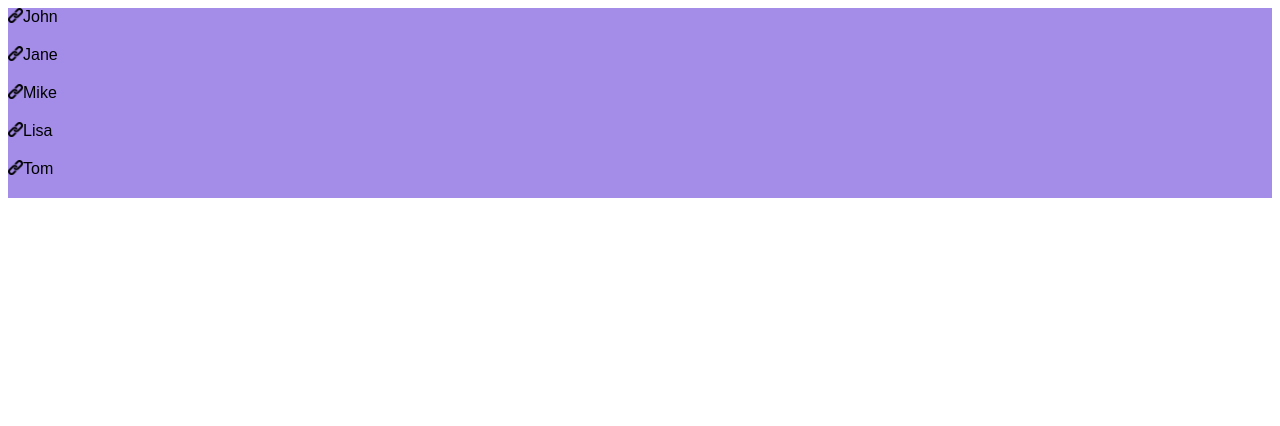
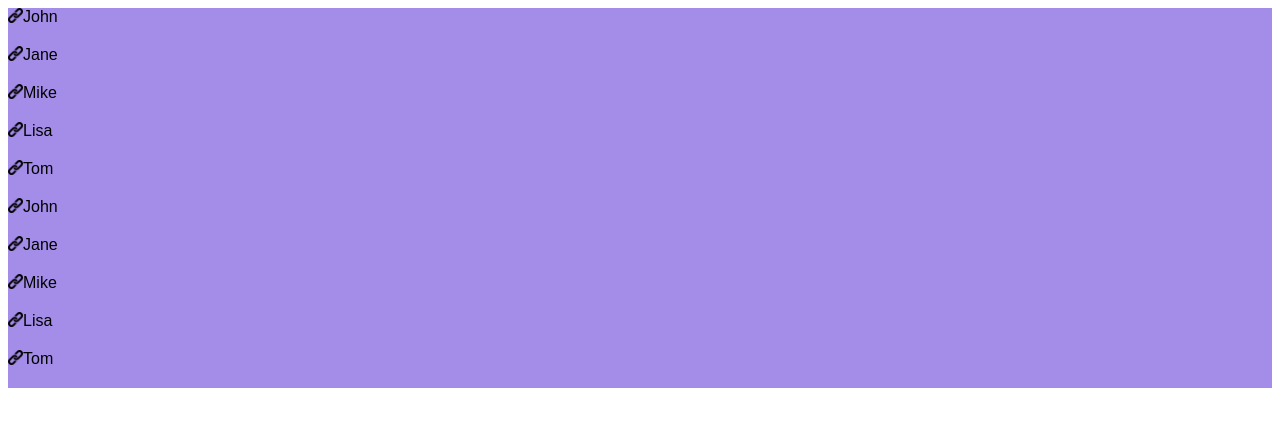
Before and after one commit to aruzhannurman/Omnium, an Angular app: page / in a window 1280 px wide. Shown: the top 426 px of the page. Built offline with nearby package versions, Linux system fonts and the light colour scheme.

Commit message:
first commit

```diff
--- a/src/app/app.component.html
+++ b/src/app/app.component.html
@@ -2,6 +2,8 @@
   <header>
 
    <app-todos></app-todos>
+    <app-todos></app-todos>
+
 
   </header>
 </div>
```
